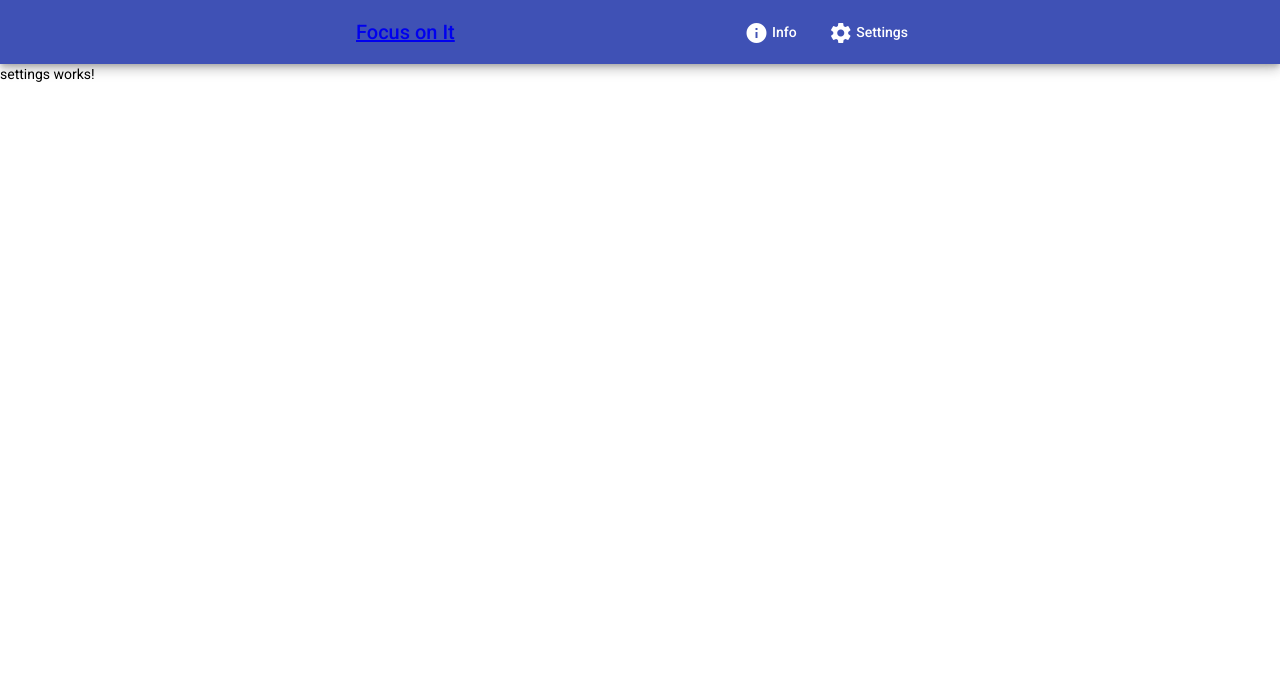
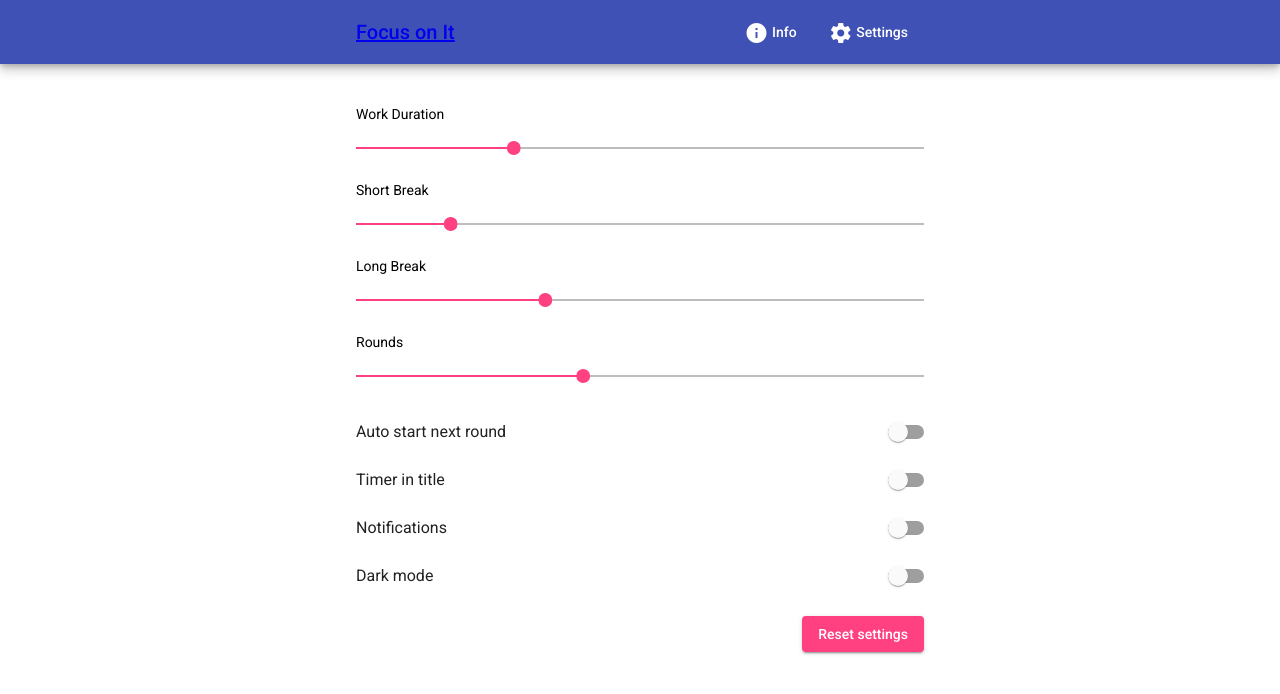
Before and after one commit to AlbePao/focus-on-it, an Angular app: page /settings in a window 1280 px wide. Shown: the top 694 px of the page. Built offline with nearby package versions, Linux system fonts and the light colour scheme.

Commit message:
Settings page UI

```diff
--- a/src/app/views/settings/settings.component.html
+++ b/src/app/views/settings/settings.component.html
@@ -1 +1,41 @@
-<p>settings works!</p>
+<main class="container">
+  <div class="setting">
+    <p class="label">Work Duration</p>
+    <mat-slider class="full-width" min="0" max="90" step="1" value="25" thumbLabel tickInterval="5"></mat-slider>
+  </div>
+  <div class="setting">
+    <p class="label">Short Break</p>
+    <mat-slider class="full-width" min="0" max="30" step="1" value="5" thumbLabel tickInterval="5"></mat-slider>
+  </div>
+  <div class="setting">
+    <p class="label">Long Break</p>
+    <mat-slider class="full-width" min="0" max="45" step="1" value="15" thumbLabel tickInterval="5"></mat-slider>
+  </div>
+  <div class="setting">
+    <p class="label">Rounds</p>
+    <mat-slider class="full-width" min="0" max="10" step="1" value="4" thumbLabel tickInterval="1"></mat-slider>
+  </div>
+
+  <mat-list>
+    <mat-list-item matRipple>
+      <div mat-line>Auto start next round</div>
+      <mat-slide-toggle></mat-slide-toggle>
+    </mat-list-item>
+    <mat-list-item matRipple>
+      <div mat-line>Timer in title</div>
+      <mat-slide-toggle></mat-slide-toggle>
+    </mat-list-item>
+    <mat-list-item matRipple>
+      <div mat-line>Notifications</div>
+      <mat-slide-toggle></mat-slide-toggle>
+    </mat-list-item>
+    <mat-list-item matRipple>
+      <div mat-line>Dark mode</div>
+      <mat-slide-toggle></mat-slide-toggle>
+    </mat-list-item>
+  </mat-list>
+
+  <div class="reset">
+    <button mat-raised-button color="accent">Reset settings</button>
+  </div>
+</main>
--- a/src/app/views/settings/settings.component.scss
+++ b/src/app/views/settings/settings.component.scss
@@ -0,0 +1,30 @@
+.container {
+  max-width: 600px;
+  margin: 32px auto 0 auto;
+}
+
+.setting {
+  padding: 8px 8px 0 8px;
+}
+
+.label {
+  padding: 0 8px;
+  margin: 0;
+}
+
+.full-width {
+  width: 100%;
+}
+
+.reset {
+  display: flex;
+  flex-direction: row;
+  justify-content: flex-end;
+  padding: 16px;
+
+  @media (max-width: 600px) {
+    button {
+      width: 100%;
+    }
+  }
+}
```
Also changed, not shown: 1 other file (tests, documents, lock files or other folders).
